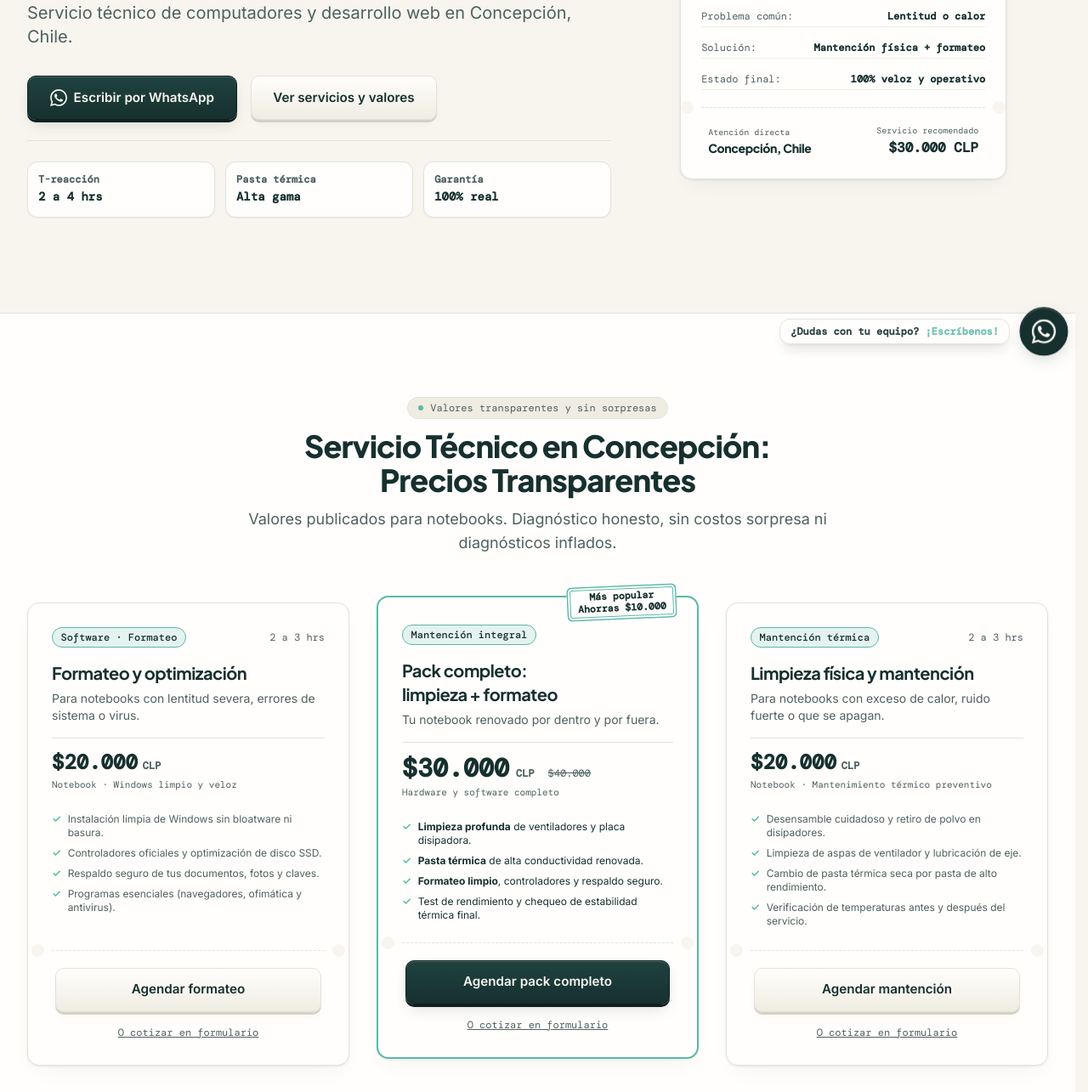
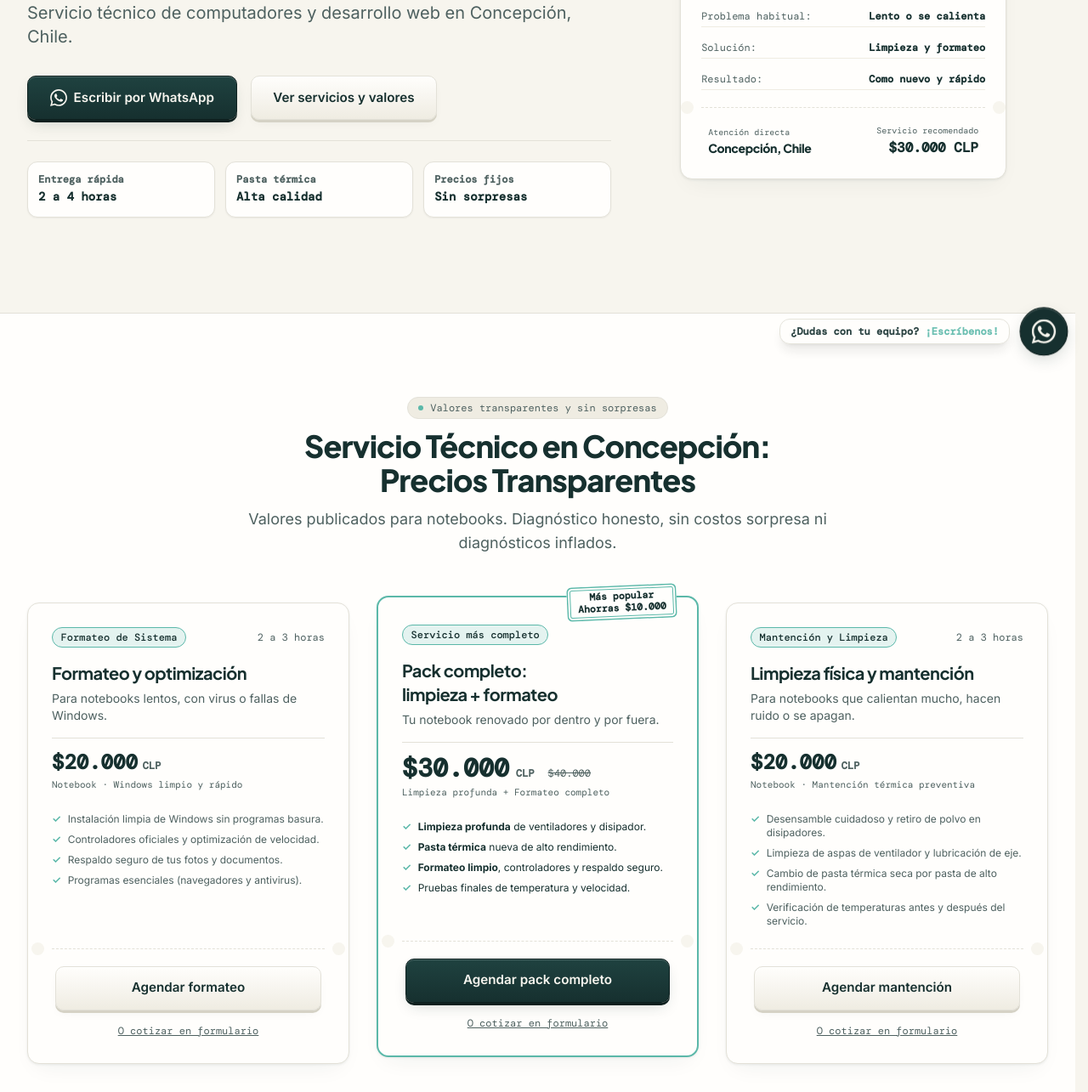
Before and after one commit to Cristobal-Sandoval/TechDoctor, a plain HTML site: page index.html in a window 1280 px wide. Shown: the part 358-1643 px from the top of the page at 85% size. Drawn offline with nearby package versions, Linux system fonts and the light colour scheme; a web font is replaced by a local one.

Commit message:
fix: replace technical jargon with simple, customer-friendly copy

```diff
--- a/index.html
+++ b/index.html
@@ -281,19 +281,19 @@
               </a>
             </div>
 
-            <!-- Métricas de Confianza -->
+            <!-- Métricas de Confianza Claras y Sencillas -->
             <div class="pt-6 grid grid-cols-3 gap-3 border-t border-dose-rule text-left font-mono">
               <div class="p-3 rounded-xl bg-dose-card border border-dose-rule shadow-sm">
-                <span class="block text-dose-muted text-xs font-semibold">T-reacción</span>
-                <span class="text-sm font-bold text-dose-ink">2 a 4 hrs</span>
+                <span class="block text-dose-muted text-xs font-semibold">Entrega rápida</span>
+                <span class="text-sm font-bold text-dose-ink">2 a 4 horas</span>
               </div>
               <div class="p-3 rounded-xl bg-dose-card border border-dose-rule shadow-sm">
                 <span class="block text-dose-muted text-xs font-semibold">Pasta térmica</span>
-                <span class="text-sm font-bold text-dose-ink">Alta gama</span>
+                <span class="text-sm font-bold text-dose-ink">Alta calidad</span>
               </div>
               <div class="p-3 rounded-xl bg-dose-card border border-dose-rule shadow-sm">
-                <span class="block text-dose-muted text-xs font-semibold">Garantía</span>
-                <span class="text-sm font-bold text-dose-ink">100% real</span>
+                <span class="block text-dose-muted text-xs font-semibold">Precios fijos</span>
+                <span class="text-sm font-bold text-dose-ink">Sin sorpresas</span>
               </div>
             </div>
 
@@ -323,19 +323,19 @@
               <div class="space-y-3 font-mono text-xs">
                 <div class="flex justify-between py-1 border-b border-dose-paper-2">
                   <span class="text-dose-muted">Equipo:</span>
-                  <span class="text-dose-ink font-semibold">Notebook o PC torre</span>
+                  <span class="text-dose-ink font-semibold">Notebook o PC</span>
                 </div>
                 <div class="flex justify-between py-1 border-b border-dose-paper-2">
-                  <span class="text-dose-muted">Problema común:</span>
-                  <span class="text-dose-ink font-semibold">Lentitud o calor</span>
+                  <span class="text-dose-muted">Problema habitual:</span>
+                  <span class="text-dose-ink font-semibold">Lento o se calienta</span>
                 </div>
                 <div class="flex justify-between py-1 border-b border-dose-paper-2">
                   <span class="text-dose-muted">Solución:</span>
-                  <span class="text-dose-ink font-bold">Mantención física + formateo</span>
+                  <span class="text-dose-ink font-bold">Limpieza y formateo</span>
                 </div>
                 <div class="flex justify-between py-1 border-b border-dose-paper-2">
-                  <span class="text-dose-muted">Estado final:</span>
-                  <span class="text-dose-ink font-semibold">100% veloz y operativo</span>
+                  <span class="text-dose-muted">Resultado:</span>
+                  <span class="text-dose-ink font-semibold">Como nuevo y rápido</span>
                 </div>
               </div>
 
@@ -384,8 +384,8 @@
           <div class="dose-label p-7 flex flex-col justify-between group">
             <div class="space-y-4">
               <div class="flex items-center justify-between">
-                <span class="pill pill--accent font-mono text-xs">Software &middot; Formateo</span>
-                <span class="text-xs font-mono text-dose-muted">2 a 3 hrs</span>
+                <span class="pill pill--accent font-mono text-xs">Formateo de Sistema</span>
+                <span class="text-xs font-mono text-dose-muted">2 a 3 horas</span>
               </div>
 
               <div>
@@ -393,7 +393,7 @@
                   Formateo y optimización
                 </h3>
                 <p class="text-xs sm:text-sm text-dose-muted mt-1.5 font-body">
-                  Para notebooks con lentitud severa, errores de sistema o virus.
+                  Para notebooks lentos, con virus o fallas de Windows.
                 </p>
               </div>
 
@@ -402,25 +402,25 @@
                   <span class="text-2xl font-extrabold text-dose-ink">$20.000</span>
                   <span class="text-xs font-semibold text-dose-muted">CLP</span>
                 </div>
-                <span class="text-[11px] text-dose-muted font-mono block mt-0.5">Notebook &middot; Windows limpio y veloz</span>
+                <span class="text-[11px] text-dose-muted font-mono block mt-0.5">Notebook &middot; Windows limpio y rápido</span>
               </div>
 
               <ul class="space-y-2 pt-2 text-xs text-dose-muted font-body">
                 <li class="flex items-start gap-2">
                   <span class="text-dose-accent font-bold">&check;</span>
-                  <span>Instalación limpia de Windows sin bloatware ni basura.</span>
+                  <span>Instalación limpia de Windows sin programas basura.</span>
                 </li>
                 <li class="flex items-start gap-2">
                   <span class="text-dose-accent font-bold">&check;</span>
-                  <span>Controladores oficiales y optimización de disco SSD.</span>
+                  <span>Controladores oficiales y optimización de velocidad.</span>
                 </li>
                 <li class="flex items-start gap-2">
                   <span class="text-dose-accent font-bold">&check;</span>
-                  <span>Respaldo seguro de tus documentos, fotos y claves.</span>
+                  <span>Respaldo seguro de tus fotos y documentos.</span>
                 </li>
                 <li class="flex items-start gap-2">
                   <span class="text-dose-accent font-bold">&check;</span>
-                  <span>Programas esenciales (navegadores, ofimática y antivirus).</span>
+                  <span>Programas esenciales (navegadores y antivirus).</span>
                 </li>
               </ul>
             </div>
@@ -448,7 +448,7 @@
 
             <div class="space-y-4 pt-1">
               <div class="flex items-center justify-between">
-                <span class="pill pill--accent font-mono text-xs">Mantención integral</span>
+                <span class="pill pill--accent font-mono text-xs">Servicio más completo</span>
               </div>
 
               <div>
@@ -466,17 +466,17 @@
                   <span class="text-xs font-semibold text-dose-muted">CLP</span>
                   <span class="text-xs text-dose-muted line-through ml-2 font-mono">$40.000</span>
                 </div>
-                <span class="text-[11px] text-dose-muted font-mono block mt-0.5">Hardware y software completo</span>
+                <span class="text-[11px] text-dose-muted font-mono block mt-0.5">Limpieza profunda + Formateo completo</span>
               </div>
 
               <ul class="space-y-2 pt-2 text-xs text-dose-ink font-body">
                 <li class="flex items-start gap-2">
                   <span class="text-dose-accent font-bold">&check;</span>
-                  <span><strong>Limpieza profunda</strong> de ventiladores y placa disipadora.</span>
+                  <span><strong>Limpieza profunda</strong> de ventiladores y disipador.</span>
                 </li>
                 <li class="flex items-start gap-2">
                   <span class="text-dose-accent font-bold">&check;</span>
-                  <span><strong>Pasta térmica</strong> de alta conductividad renovada.</span>
+                  <span><strong>Pasta térmica</strong> nueva de alto rendimiento.</span>
                 </li>
                 <li class="flex items-start gap-2">
                   <span class="text-dose-accent font-bold">&check;</span>
@@ -484,7 +484,7 @@
                 </li>
                 <li class="flex items-start gap-2">
                   <span class="text-dose-accent font-bold">&check;</span>
-                  <span>Test de rendimiento y chequeo de estabilidad térmica final.</span>
+                  <span>Pruebas finales de temperatura y velocidad.</span>
                 </li>
               </ul>
             </div>
@@ -505,8 +505,8 @@
           <div class="dose-label p-7 flex flex-col justify-between group">
             <div class="space-y-4">
               <div class="flex items-center justify-between">
-                <span class="pill pill--accent font-mono text-xs">Mantención térmica</span>
-                <span class="text-xs font-mono text-dose-muted">2 a 3 hrs</span>
+                <span class="pill pill--accent font-mono text-xs">Mantención y Limpieza</span>
+                <span class="text-xs font-mono text-dose-muted">2 a 3 horas</span>
               </div>
 
               <div>
@@ -514,7 +514,7 @@
                   Limpieza física y mantención
                 </h3>
                 <p class="text-xs sm:text-sm text-dose-muted mt-1.5 font-body">
-                  Para notebooks con exceso de calor, ruido fuerte o que se apagan.
+                  Para notebooks que calientan mucho, hacen ruido o se apagan.
                 </p>
               </div>
 
@@ -523,7 +523,7 @@
                   <span class="text-2xl font-extrabold text-dose-ink">$20.000</span>
                   <span class="text-xs font-semibold text-dose-muted">CLP</span>
                 </div>
-                <span class="text-[11px] text-dose-muted font-mono block mt-0.5">Notebook &middot; Mantenimiento térmico preventivo</span>
+                <span class="text-[11px] text-dose-muted font-mono block mt-0.5">Notebook &middot; Mantención térmica preventiva</span>
               </div>
 
               <ul class="space-y-2 pt-2 text-xs text-dose-muted font-body">
```
